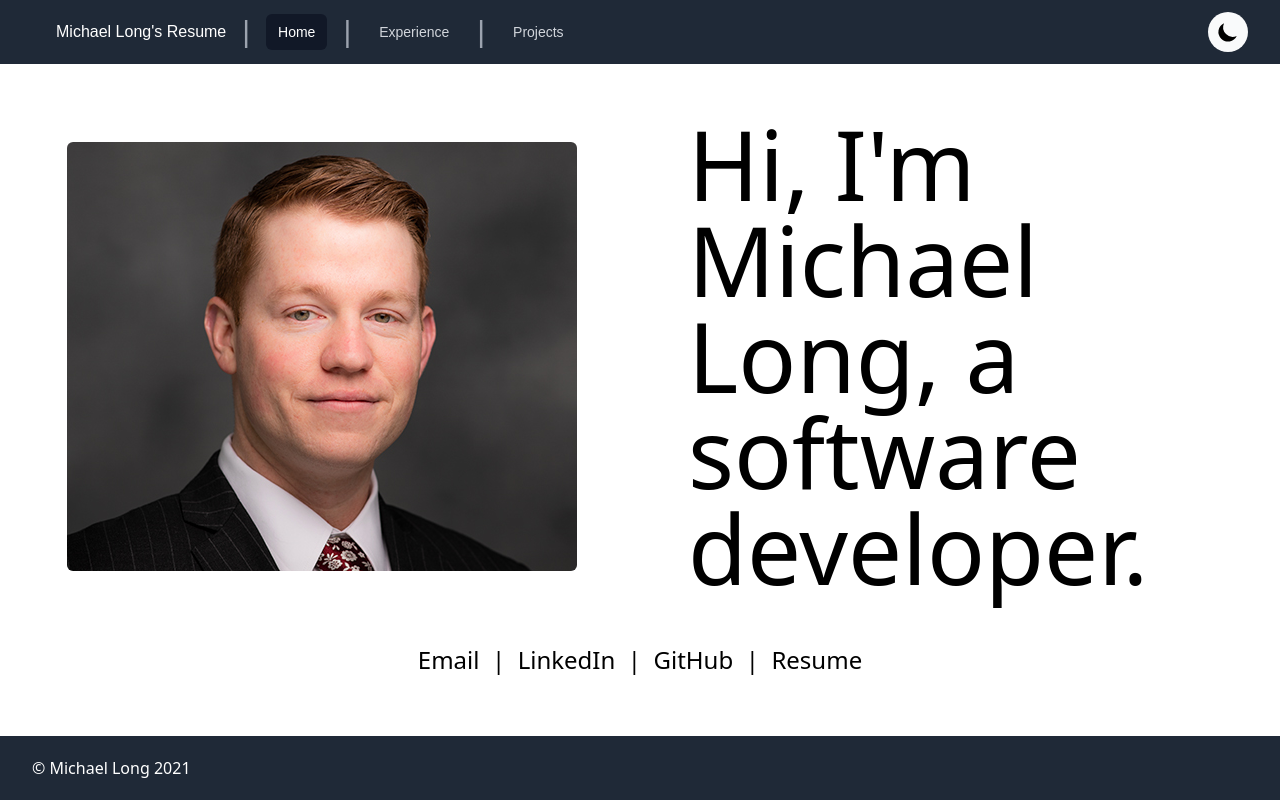
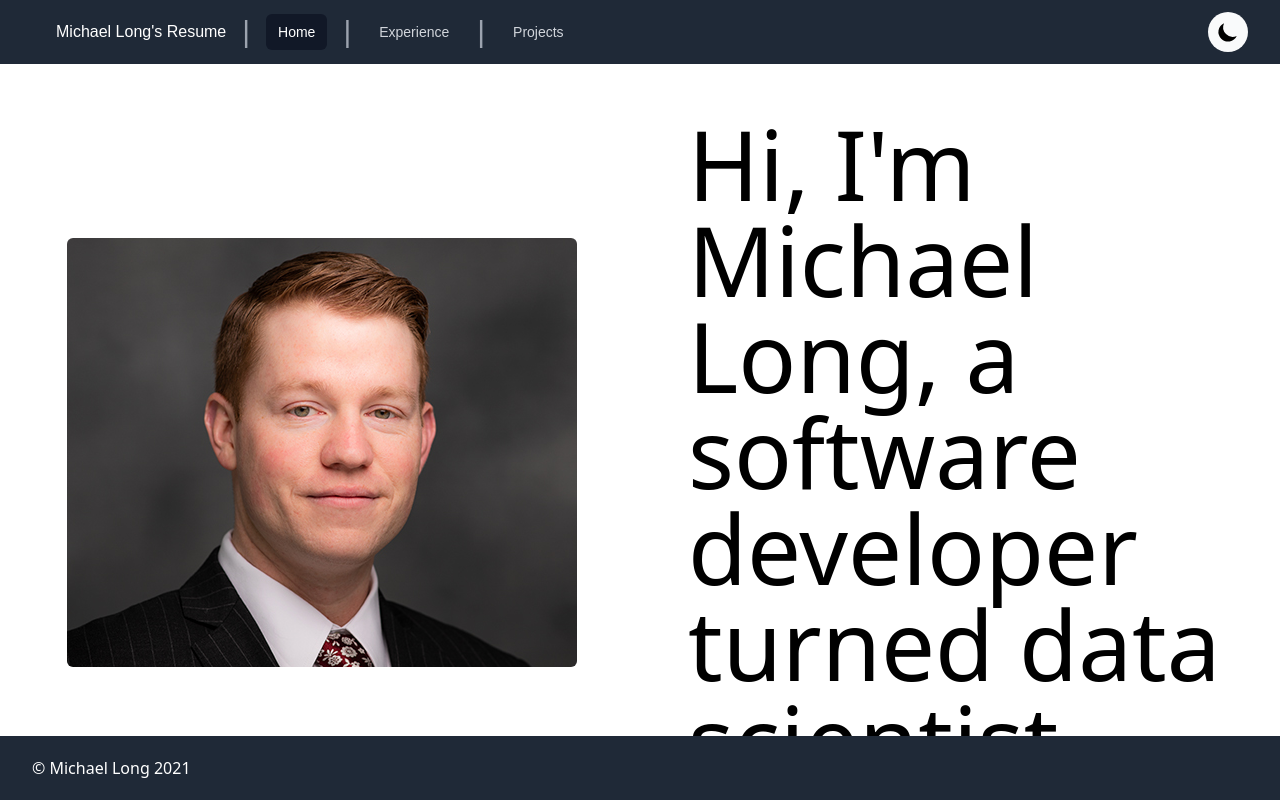
Before and after one commit to michael-long88/resume-vue-tailwind, a Vue app: page / in a window 1280 px wide. Built offline with nearby package versions, Linux system fonts and the light colour scheme.

Commit message:
Update tag line

```diff
--- a/src/views/Home.vue
+++ b/src/views/Home.vue
@@ -5,7 +5,7 @@
         <img class="rounded-md" alt="headshot" src="../assets/Long_Michael_510.jpg">
       </div>
       <div class="m-auto">
-        <h2 class="text-2xl pl-2 py-4 text-center lg:text-left lg:text-8xl lg:px-8">Hi, I'm Michael Long, a software developer.</h2>
+        <h2 class="text-2xl pl-2 py-4 text-center lg:text-left lg:text-8xl lg:px-8">Hi, I'm Michael Long, a software developer turned data scientist.</h2>
       </div>
       <div class="lg:col-span-2 mx-auto lg:h-8">
         <p class="text-base text-center lg:text-2xl">
```
